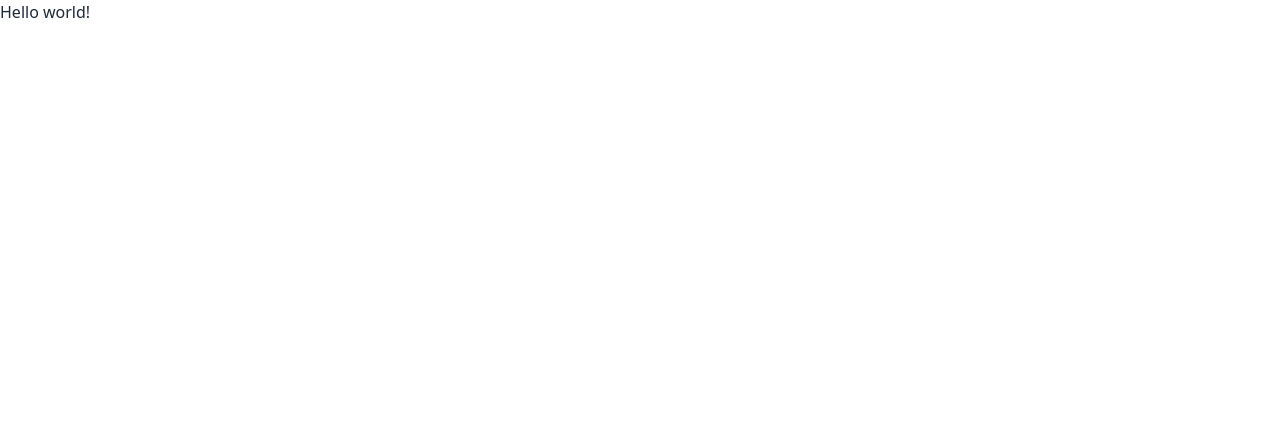
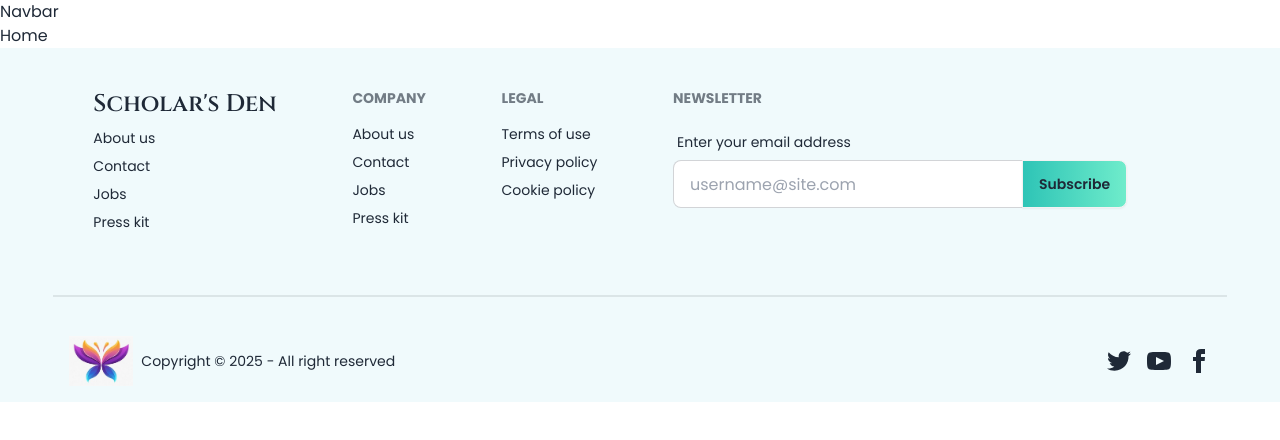
Before and after one commit to shrabonkundu1/Scholar-s-Den-client-side, a React (Vite) app: page / in a window 1280 px wide. Shown: the top 440 px of the page. Built offline with nearby package versions, Linux system fonts and the light colour scheme.

Commit message:
Footer Designed Completed

```diff
--- a/index.html
+++ b/index.html
@@ -4,6 +4,8 @@
     <meta charset="UTF-8" />
     <link rel="icon" type="image/svg+xml" href="/favIcon.jpeg" />
     <meta name="viewport" content="width=device-width, initial-scale=1.0" />
+    <link href="https://fonts.googleapis.com/css2?family=Cinzel:wght@400..900&display=swap" rel="stylesheet">
+    <link href="https://fonts.googleapis.com/css2?family=Poppins:ital,wght@0,100;0,200;0,300;0,400;0,500;0,600;0,700;0,800;0,900;1,100;1,200;1,300;1,400;1,500;1,600;1,700;1,800;1,900&display=swap" rel="stylesheet">
     <title>Scholar's Den</title>
   </head>
   <body>
--- /dev/null
+++ b/src/Layouts/MainLayouts.jsx
@@ -0,0 +1,16 @@
+import React from 'react';
+import { Outlet } from 'react-router-dom';
+import Navbar from '../Shared/Navbar';
+import Footer from '../Shared/Footer';
+
+const MainLayouts = () => {
+    return (
+        <div>
+            <Navbar></Navbar>
+            <div><Outlet></Outlet></div>
+            <Footer></Footer>
+        </div>
+    );
+};
+
+export default MainLayouts;
--- /dev/null
+++ b/src/Pages/Home/Home.jsx
@@ -0,0 +1,17 @@
+import React from 'react';
+import { Helmet } from 'react-helmet-async';
+
+const Home = () => {
+    return (
+        <div>
+            <div>
+                <Helmet>
+                    <title>Scholar's Den | Home</title>
+                </Helmet>
+            </div>
+            Home
+        </div>
+    );
+};
+
+export default Home;
--- /dev/null
+++ b/src/Shared/Footer.jsx
@@ -0,0 +1,92 @@
+import React from "react";
+import logo from '../../public/favIcon.jpeg'
+
+const Footer = () => {
+  return (
+    <div className="bg-[#f0fafc] text-[16px]">
+      <footer className="footer w-11/12 mx-auto text-base-content p-10">
+        <nav className="">
+          <h6 className="text-2xl font-Cinzel font-semibold">Scholar's Den</h6>
+          <a className="link link-hover">About us</a>
+          <a className="link link-hover">Contact</a>
+          <a className="link link-hover">Jobs</a>
+          <a className="link link-hover">Press kit</a>
+
+        </nav>
+        <nav>
+          <h6 className="footer-title">Company</h6>
+          <a className="link link-hover">About us</a>
+          <a className="link link-hover">Contact</a>
+          <a className="link link-hover">Jobs</a>
+          <a className="link link-hover">Press kit</a>
+        </nav>
+        <nav>
+          <h6 className="footer-title">Legal</h6>
+          <a className="link link-hover">Terms of use</a>
+          <a className="link link-hover">Privacy policy</a>
+          <a className="link link-hover">Cookie policy</a>
+        </nav>
+        <form>
+          <h6 className="footer-title">Newsletter</h6>
+          <fieldset className="form-control w-80">
+            <label className="label">
+              <span className="label-text">Enter your email address</span>
+            </label>
+            <div className="join">
+              <input
+                type="text"
+                placeholder="username@site.com"
+                className="input input-bordered join-item"
+              />
+              <button className="btn bg-gradient-to-r from-[#2ec4b6] to-[#6feccb]  join-item">Subscribe</button>
+            </div>
+          </fieldset>
+        </form>
+      </footer>
+      <div className="divider w-11/12 mx-auto"></div>
+      <footer className="footer  w-11/12 mx-auto items-center p-4">
+        <aside className="grid-flow-col items-center">
+         <img className="w-16 " src={logo} alt="" />
+          <p>Copyright © {new Date().getFullYear()} - All right reserved</p>
+        </aside>
+        <nav className="grid-flow-col hidden md:grid gap-4 md:place-self-center md:justify-self-end">
+          <a>
+            <svg
+              xmlns="http://www.w3.org/2000/svg"
+              width="24"
+              height="24"
+              viewBox="0 0 24 24"
+              className="fill-current"
+            >
+              <path d="M24 4.557c-.883.392-1.832.656-2.828.775 1.017-.609 1.798-1.574 2.165-2.724-.951.564-2.005.974-3.127 1.195-.897-.957-2.178-1.555-3.594-1.555-3.179 0-5.515 2.966-4.797 6.045-4.091-.205-7.719-2.165-10.148-5.144-1.29 2.213-.669 5.108 1.523 6.574-.806-.026-1.566-.247-2.229-.616-.054 2.281 1.581 4.415 3.949 4.89-.693.188-1.452.232-2.224.084.626 1.956 2.444 3.379 4.6 3.419-2.07 1.623-4.678 2.348-7.29 2.04 2.179 1.397 4.768 2.212 7.548 2.212 9.142 0 14.307-7.721 13.995-14.646.962-.695 1.797-1.562 2.457-2.549z"></path>
+            </svg>
+          </a>
+          <a>
+            <svg
+              xmlns="http://www.w3.org/2000/svg"
+              width="24"
+              height="24"
+              viewBox="0 0 24 24"
+              className="fill-current"
+            >
+              <path d="M19.615 3.184c-3.604-.246-11.631-.245-15.23 0-3.897.266-4.356 2.62-4.385 8.816.029 6.185.484 8.549 4.385 8.816 3.6.245 11.626.246 15.23 0 3.897-.266 4.356-2.62 4.385-8.816-.029-6.185-.484-8.549-4.385-8.816zm-10.615 12.816v-8l8 3.993-8 4.007z"></path>
+            </svg>
+          </a>
+          <a>
+            <svg
+              xmlns="http://www.w3.org/2000/svg"
+              width="24"
+              height="24"
+              viewBox="0 0 24 24"
+              className="fill-current"
+            >
+              <path d="M9 8h-3v4h3v12h5v-12h3.642l.358-4h-4v-1.667c0-.955.192-1.333 1.115-1.333h2.885v-5h-3.808c-3.596 0-5.192 1.583-5.192 4.615v3.385z"></path>
+            </svg>
+          </a>
+        </nav>
+      </footer>
+    </div>
+  );
+};
+
+export default Footer;
--- /dev/null
+++ b/src/Shared/Navbar.jsx
@@ -0,0 +1,11 @@
+import React from 'react';
+
+const Navbar = () => {
+    return (
+        <div>
+            Navbar
+        </div>
+    );
+};
+
+export default Navbar;
--- a/src/main.jsx
+++ b/src/main.jsx
@@ -1,7 +1,7 @@
 import { StrictMode } from 'react'
 import { createRoot } from 'react-dom/client'
 import './index.css'
-
+import {  HelmetProvider } from 'react-helmet-async';
 
 import {
   createBrowserRouter,
@@ -12,6 +12,10 @@ import { router } from './Router/Router';
 
 createRoot(document.getElementById('root')).render(
   <StrictMode>
+      <HelmetProvider>
+      <div className='max-w-[1900px] mx-auto font-Poppins'>
       <RouterProvider router={router} />
+      </div>
+      </HelmetProvider>
   </StrictMode>,
 )
--- a/tailwind.config.js
+++ b/tailwind.config.js
@@ -5,7 +5,12 @@ export default {
     "./src/**/*.{js,ts,jsx,tsx}",
   ],
     theme: {
-    extend: {},
+    extend: {
+      fontFamily: {
+        'Cinzel': ["Cinzel", 'serif'],
+        'Poppins': ["Poppins", "serif"]
+      },
+    },
   },
   plugins: [
     require('daisyui'),
```
Also changed, not shown: package.json (+6 -6 lines), src/Router/Router.jsx (+10 -2 lines), 1 other file (tests, documents, lock files or other folders).
